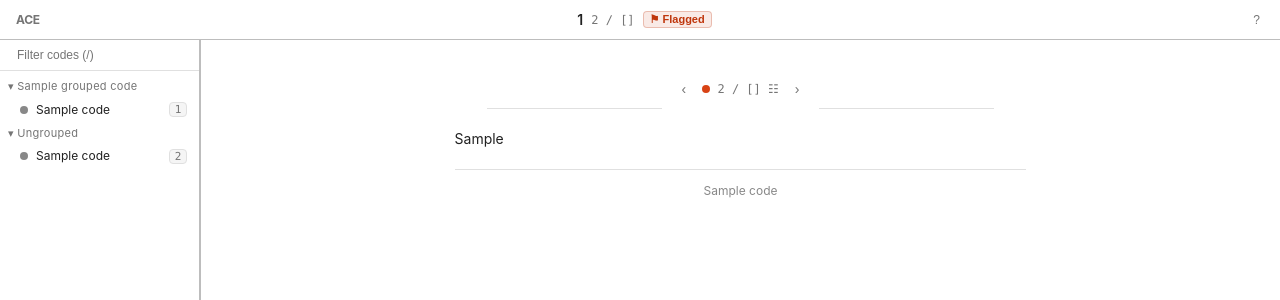
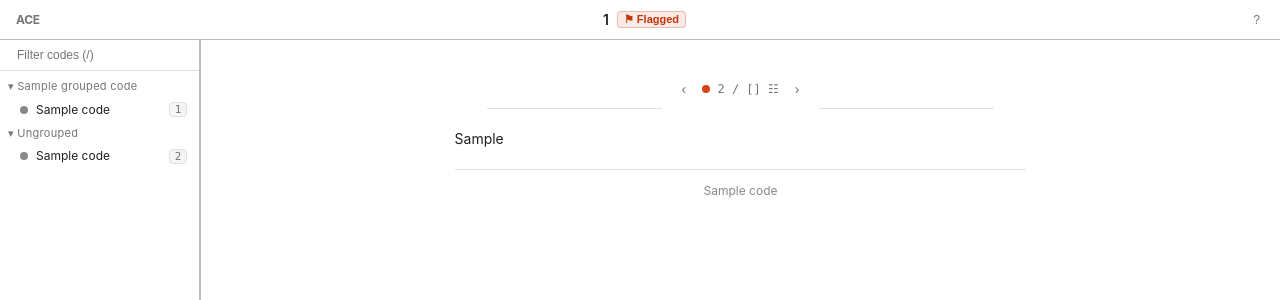
Before and after one commit to januarharianto/annotation-coding-environment, a Python web app: template src/ace/templates/coding.html in a window 1280 px wide. Shown: the top 300 px of the page. Run offline with Jinja, Linux system fonts and the light colour scheme; the template is opened without the code that fills it: most values are stand-ins (such as "Sample title", 1, 10 or a date in 2020).

Commit message:
fix: remove duplicate position counter from header — text panel nav already shows it

```diff
--- a/src/ace/static/css/coding.css
+++ b/src/ace/static/css/coding.css
@@ -60,12 +60,6 @@
   overflow: hidden;
   text-overflow: ellipsis;
   white-space: nowrap;
-}
-
-.ace-header-position {
-  font-family: var(--ace-font-mono);
-  font-size: var(--ace-font-size-xs);
-  color: var(--ace-text-muted);
 }
 
 .ace-nav-cluster {
--- a/src/ace/templates/coding.html
+++ b/src/ace/templates/coding.html
@@ -58,7 +58,6 @@
     <a href="/" class="ace-header-brand">ACE</a>
     <div class="ace-header-centre">
       <span class="ace-header-source" title="{{ current_source.display_id if current_source else '' }}">{{ current_source.display_id if current_source else '' }}</span>
-      <span class="ace-header-position" aria-label="Source {{ current_index + 1 }} of {{ total_sources }}">{{ current_index + 1 }} / {{ total_sources }}</span>
       <button type="button" class="ace-flag-btn{% if current_status == 'flagged' %} ace-flag-btn--active{% endif %}"
               aria-label="Toggle flag" aria-pressed="{{ 'true' if current_status == 'flagged' else 'false' }}"
               id="header-flag-btn">
```
